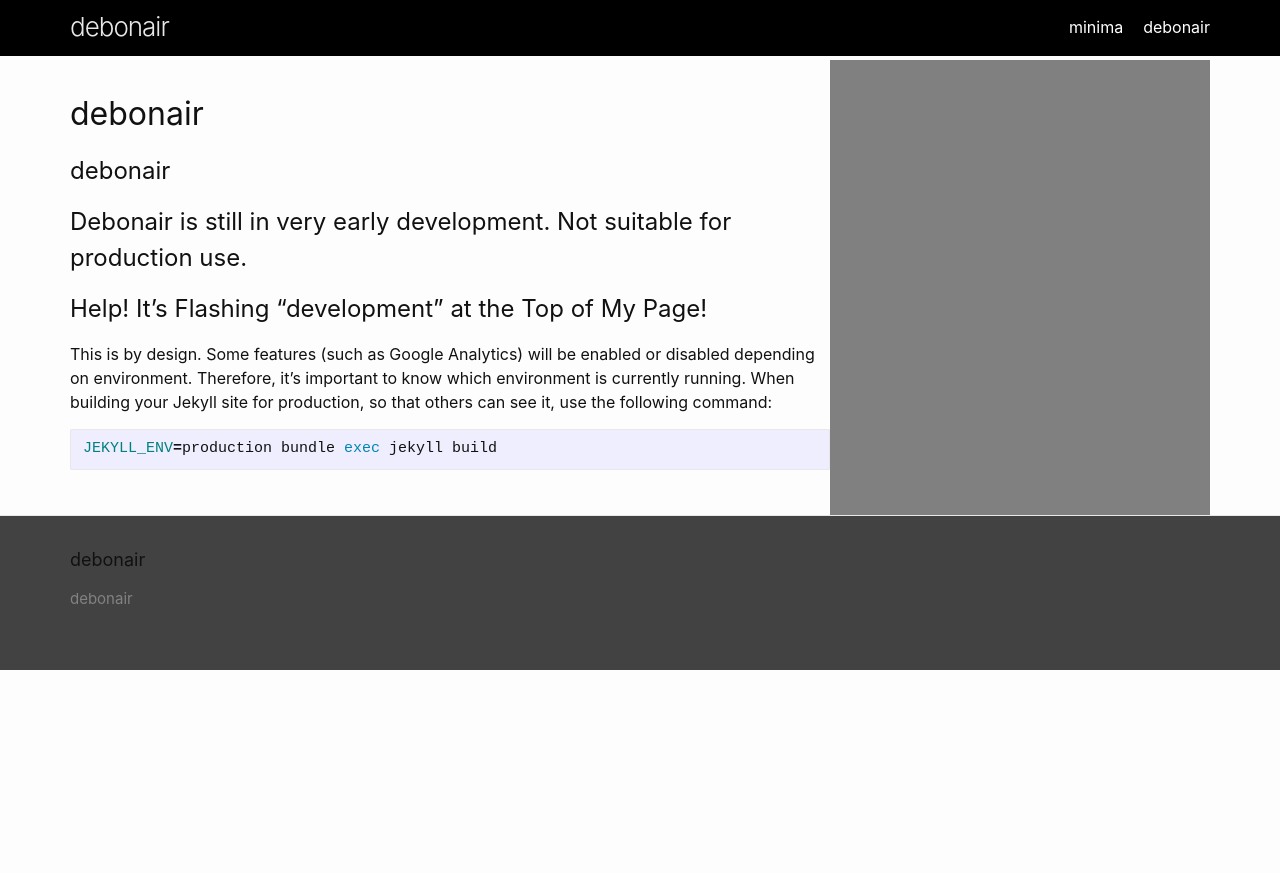
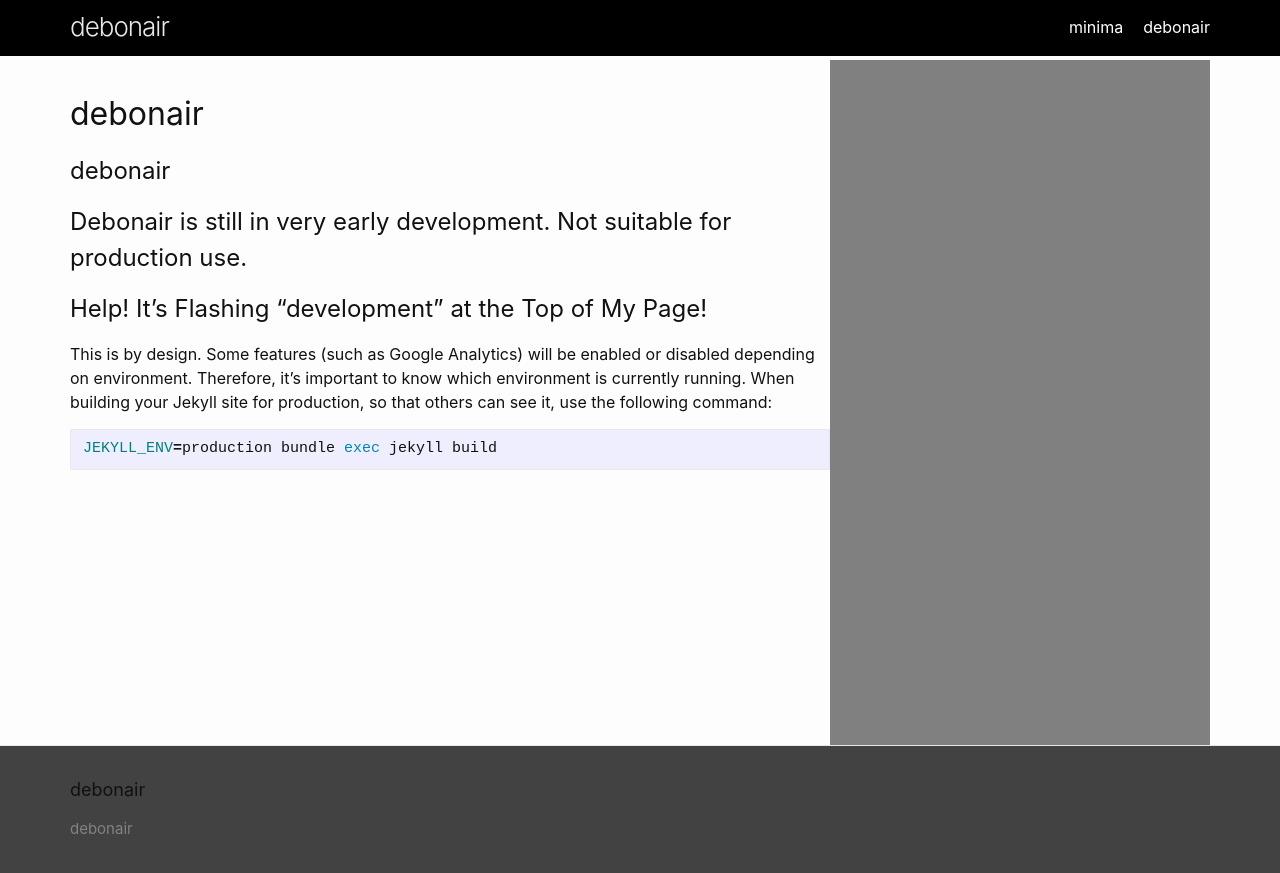
Before and after one commit to theTaikun/debonair, a Jekyll site: the page built from README.md, in a window 1280 px wide. Shown: the top 873 px of the page. Built offline with Jekyll 4.4.1, drawn with Linux system fonts in a browser that asks for light colours; our own code applies the rules of GitHub Pages for plain Markdown files.

Commit message:
Fixed flexbox, so footer on bottom

```diff
--- a/_sass/minima/_base.scss
+++ b/_sass/minima/_base.scss
@@ -43,9 +43,9 @@ body {
        -o-font-feature-settings: "kern" 1;
           font-feature-settings: "kern" 1;
   font-kerning: normal;
-  //display: flex;
+  display: flex;
   min-height: 100vh;
-  //flex-direction: column;
+  flex-direction: column;
 }
 
 
@@ -215,6 +215,7 @@ pre {
   display: flex;
   flex-direction: row-reverse;
   padding-top: 6rem;
+  flex-grow: 1;
   }
 
 
```
